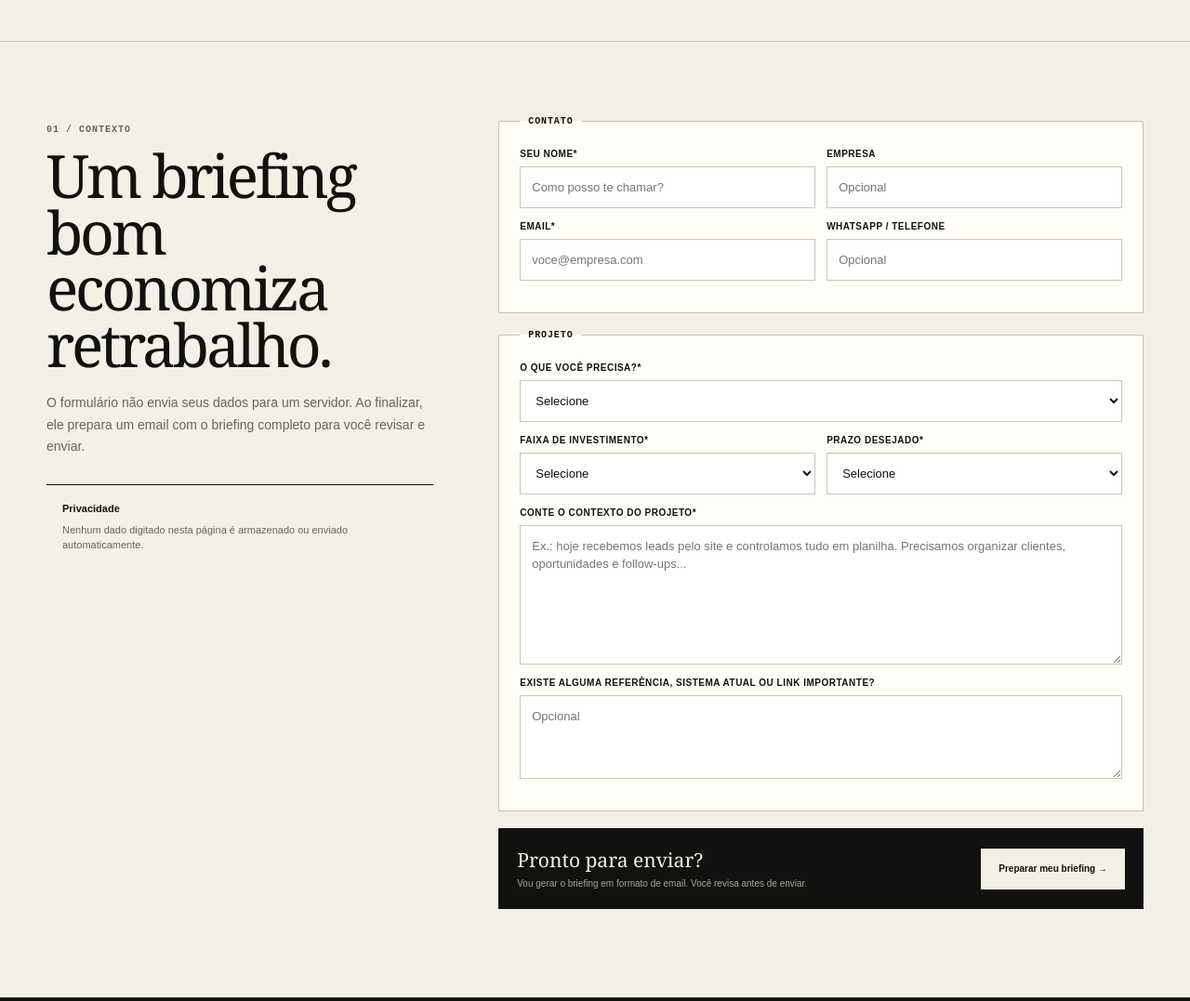
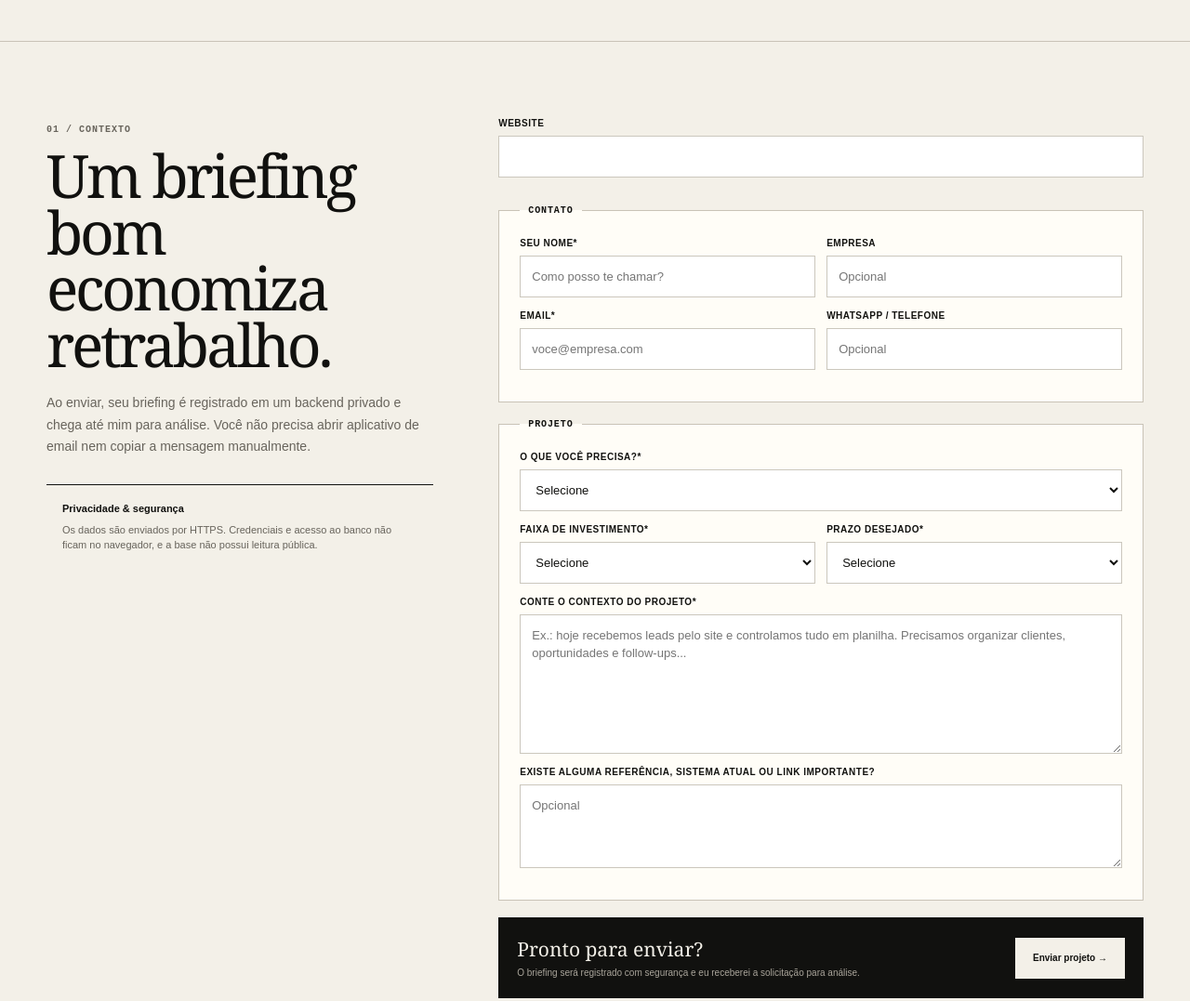
Before and after one commit to Marcileii/Marcileii.github.io, a plain HTML site: page contratar/index.html in a window 1280 px wide. Shown: the part 560-1637 px from the top of the page at 93% size. Drawn offline with Linux system fonts and the light colour scheme.

Commit message:
feat: transforma briefing em envio real

```diff
--- a/contratar/index.html
+++ b/contratar/index.html
@@ -9,21 +9,23 @@
   <meta property="og:description" content="Envie um briefing de projeto com escopo, investimento e prazo.">
   <title>Contratar — Marcilei Brandão</title>
   <link rel="icon" type="image/svg+xml" href="/favicon.svg?v=3">
-  <link rel="stylesheet" href="/assets/hire.css?v=1">
+  <link rel="stylesheet" href="/assets/hire.css?v=2">
 </head>
 <body>
 <header class="top"><a class="brand" href="/">Marcilei Brandão</a><a class="back" href="/">← Portfólio</a></header>
 <main>
 <section class="intro"><div class="wrap intro-grid"><div><span class="ey">Novo projeto · briefing</span><h1>Me conte o que precisa <em>acontecer.</em></h1><p>Não precisa chegar com a solução técnica pronta. Explique o problema, o prazo e o que você espera da entrega. Eu organizo isso em escopo, fluxo e próximos passos.</p></div><aside class="side-note"><strong>Projetos que consigo avaliar</strong><span>Sites & landing pages</span><span>Sistemas web</span><span>CRM & dashboards</span><span>Automações</span><span>APIs & integrações</span></aside></div></section>
-<section class="form-section"><div class="wrap form-grid"><div class="form-copy"><span class="ey">01 / Contexto</span><h2>Um briefing bom economiza retrabalho.</h2><p>O formulário não envia seus dados para um servidor. Ao finalizar, ele prepara um email com o briefing completo para você revisar e enviar.</p><div class="privacy"><b>Privacidade</b><span>Nenhum dado digitado nesta página é armazenado ou enviado automaticamente.</span></div></div>
-<form id="briefingForm" class="briefing">
-<fieldset><legend>Contato</legend><div class="two"><label>Seu nome*<input name="name" required autocomplete="name" placeholder="Como posso te chamar?"></label><label>Empresa<input name="company" autocomplete="organization" placeholder="Opcional"></label></div><div class="two"><label>Email*<input name="email" type="email" required autocomplete="email" placeholder="voce@empresa.com"></label><label>WhatsApp / telefone<input name="phone" autocomplete="tel" placeholder="Opcional"></label></div></fieldset>
-<fieldset><legend>Projeto</legend><label>O que você precisa?*<select name="type" required><option value="">Selecione</option><option>Site / Landing Page</option><option>Sistema Web</option><option>CRM</option><option>Dashboard</option><option>Automação</option><option>API / Integração</option><option>Outro</option></select></label><div class="two"><label>Faixa de investimento*<select name="budget" required><option value="">Selecione</option><option>Até R$ 1.000</option><option>R$ 1.000 – 3.000</option><option>R$ 3.000 – 5.000</option><option>R$ 5.000 – 10.000</option><option>Acima de R$ 10.000</option><option>Ainda preciso definir</option></select></label><label>Prazo desejado*<select name="deadline" required><option value="">Selecione</option><option>Até 2 semanas</option><option>Até 1 mês</option><option>1 – 2 meses</option><option>Mais de 2 meses</option><option>Sem prazo definido</option></select></label></div><label>Conte o contexto do projeto*<textarea name="description" required minlength="30" rows="7" placeholder="Ex.: hoje recebemos leads pelo site e controlamos tudo em planilha. Precisamos organizar clientes, oportunidades e follow-ups..."></textarea></label><label>Existe alguma referência, sistema atual ou link importante?<textarea name="references" rows="3" placeholder="Opcional"></textarea></label></fieldset>
-<div class="submit-box"><div><strong>Pronto para enviar?</strong><span>Vou gerar o briefing em formato de email. Você revisa antes de enviar.</span></div><button class="submit" type="submit">Preparar meu briefing →</button></div>
+<section class="form-section"><div class="wrap form-grid"><div class="form-copy"><span class="ey">01 / Contexto</span><h2>Um briefing bom economiza retrabalho.</h2><p>Ao enviar, seu briefing é registrado em um backend privado e chega até mim para análise. Você não precisa abrir aplicativo de email nem copiar a mensagem manualmente.</p><div class="privacy"><b>Privacidade & segurança</b><span>Os dados são enviados por HTTPS. Credenciais e acesso ao banco não ficam no navegador, e a base não possui leitura pública.</span></div></div>
+<form id="briefingForm" class="briefing" novalidate>
+<label class="hp" aria-hidden="true">Website<input name="website" tabindex="-1" autocomplete="off"></label>
+<fieldset><legend>Contato</legend><div class="two"><label>Seu nome*<input name="name" required minlength="2" maxlength="120" autocomplete="name" placeholder="Como posso te chamar?"></label><label>Empresa<input name="company" maxlength="160" autocomplete="organization" placeholder="Opcional"></label></div><div class="two"><label>Email*<input name="email" type="email" required maxlength="254" autocomplete="email" placeholder="voce@empresa.com"></label><label>WhatsApp / telefone<input name="phone" maxlength="60" autocomplete="tel" placeholder="Opcional"></label></div></fieldset>
+<fieldset><legend>Projeto</legend><label>O que você precisa?*<select name="type" required><option value="">Selecione</option><option>Site / Landing Page</option><option>Sistema Web</option><option>CRM</option><option>Dashboard</option><option>Automação</option><option>API / Integração</option><option>Outro</option></select></label><div class="two"><label>Faixa de investimento*<select name="budget" required><option value="">Selecione</option><option>Até R$ 1.000</option><option>R$ 1.000 – 3.000</option><option>R$ 3.000 – 5.000</option><option>R$ 5.000 – 10.000</option><option>Acima de R$ 10.000</option><option>Ainda preciso definir</option></select></label><label>Prazo desejado*<select name="deadline" required><option value="">Selecione</option><option>Até 2 semanas</option><option>Até 1 mês</option><option>1 – 2 meses</option><option>Mais de 2 meses</option><option>Sem prazo definido</option></select></label></div><label>Conte o contexto do projeto*<textarea name="description" required minlength="30" maxlength="5000" rows="7" placeholder="Ex.: hoje recebemos leads pelo site e controlamos tudo em planilha. Precisamos organizar clientes, oportunidades e follow-ups..."></textarea></label><label>Existe alguma referência, sistema atual ou link importante?<textarea name="references" maxlength="2500" rows="3" placeholder="Opcional"></textarea></label></fieldset>
+<div class="submit-box"><div><strong>Pronto para enviar?</strong><span>O briefing será registrado com segurança e eu receberei a solicitação para análise.</span></div><button id="submitBriefing" class="submit" type="submit">Enviar projeto →</button></div>
+<p class="form-state" id="formState" role="status" aria-live="polite"></p>
 </form></div></section>
-<section class="result" id="result" hidden><div class="wrap result-grid"><div><span class="ey">02 / Briefing preparado</span><h2>Seu projeto está organizado.</h2><p>Use o botão para abrir seu aplicativo de email. Se preferir outro canal, copie o briefing completo.</p></div><div class="result-card"><pre id="preview"></pre><div class="result-actions"><a id="emailLink" class="submit" href="#">Abrir no email →</a><button id="copyBtn" class="copy" type="button">Copiar briefing</button></div><span class="copy-state" id="copyState" aria-live="polite"></span></div></div></section>
+<section class="result" id="result" hidden><div class="wrap result-grid"><div><span class="ey">02 / Recebido</span><h2>Projeto enviado.</h2><p>Seu briefing foi registrado com segurança. Vou analisar o contexto, prazo e escopo antes de responder.</p></div><div class="result-card success-card"><span class="success-mark" aria-hidden="true">✓</span><strong>Recebi sua solicitação.</strong><p>Você não precisa enviar o briefing novamente por email.</p><span class="lead-ref" id="leadRef"></span><div class="result-actions"><a class="submit" href="/">Voltar ao portfólio →</a><button id="newBriefing" class="copy" type="button">Enviar outro projeto</button></div></div></div></section>
 </main>
 <footer><div class="wrap"><span>Marcilei Brandão · Desenvolvimento Web · CRM · Automação</span><a href="mailto:marcileibrandao922@gmail.com">marcileibrandao922@gmail.com</a></div></footer>
-<script src="/assets/hire.js?v=1"></script>
+<script src="/assets/hire.js?v=2"></script>
 </body>
 </html>
```
